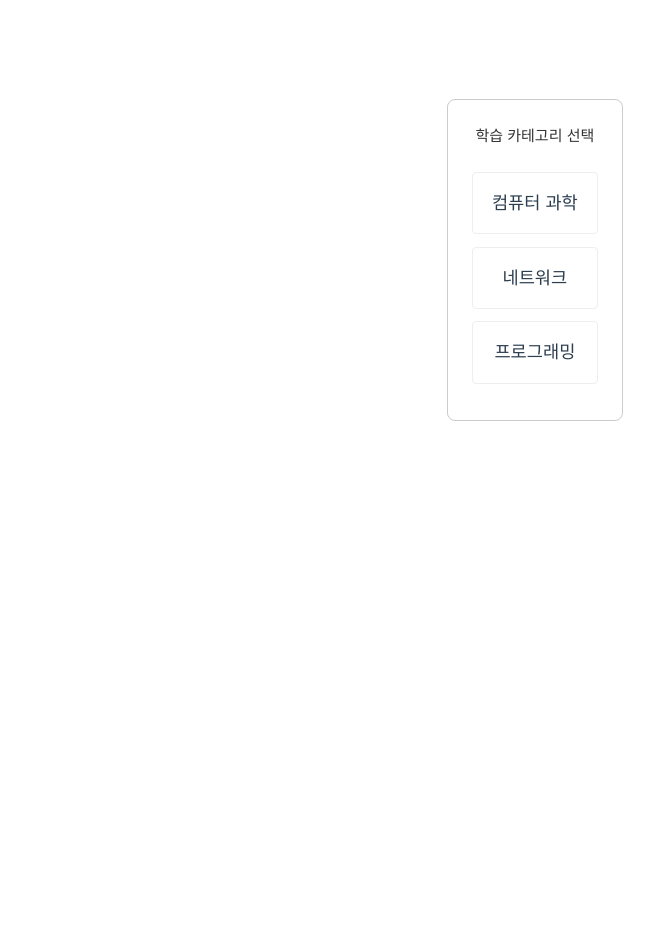
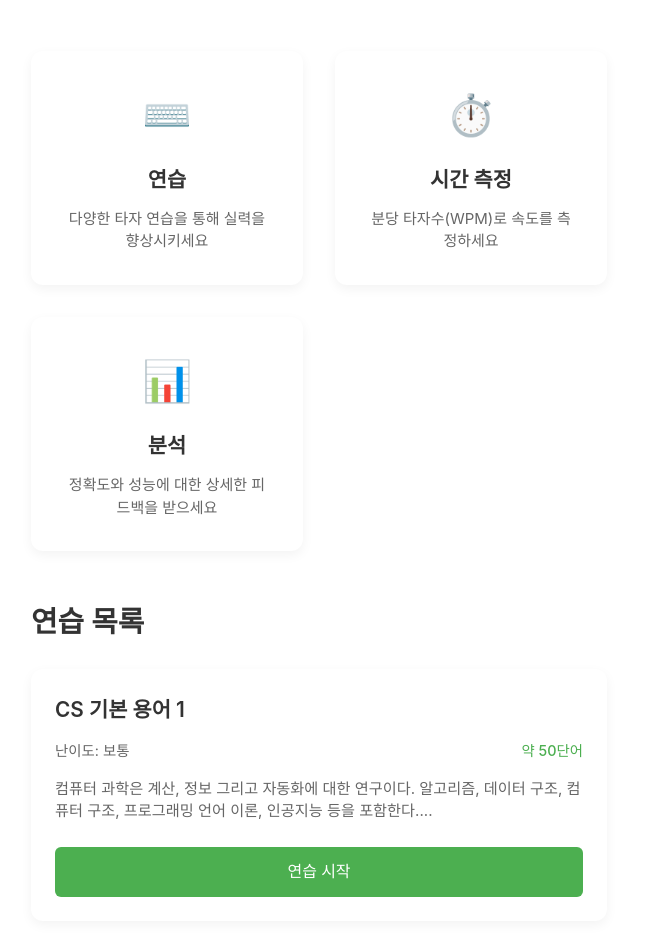
Before and after one commit to co2plant/TypingProject, a Vue app: page / in a window 1280 px wide. Shown: the part 140-1076 px from the top of the page, without its empty margins (17-671 px from the left). Before the commit the page ends 800 px from the top, so only its background shows below. Built offline with nearby package versions, Linux system fonts and the light colour scheme.

Commit message:
Fix: Change Home UI

```diff
--- a/src/views/HomeView.vue
+++ b/src/views/HomeView.vue
@@ -1,9 +1,212 @@
 <script setup>
-import CategorySelectionView from './CategorySelectionView.vue';
+import { ref } from 'vue'
+import { useRouter } from 'vue-router'
+import typingContents from '@/data/typingContents.json'
+
+const router = useRouter()
+
+const startPractice = (contentId) => {
+  router.push({ name: 'practice', params: { contentId } })
+}
 </script>
 
 <template>
-  <main>
-    <CategorySelectionView />
-  </main>
+  <div class="home-container">
+    <div class="header">
+      <h1>타자 연습</h1>
+      <p class="subtitle">타자 속도와 정확도를 향상시키는 인터랙티브 타자 연습</p>
+    </div>
+
+    <div class="features">
+      <div class="feature-card">
+        <div class="feature-icon">⌨️</div>
+        <h3>연습</h3>
+        <p>다양한 타자 연습을 통해 실력을 향상시키세요</p>
+      </div>
+
+      <div class="feature-card">
+        <div class="feature-icon">⏱️</div>
+        <h3>시간 측정</h3>
+        <p>분당 타자수(WPM)로 속도를 측정하세요</p>
+      </div>
+
+      <div class="feature-card">
+        <div class="feature-icon">📊</div>
+        <h3>분석</h3>
+        <p>정확도와 성능에 대한 상세한 피드백을 받으세요</p>
+      </div>
+    </div>
+
+    <h2>연습 목록</h2>
+
+    <div class="content-list">
+      <div
+        v-for="content in typingContents"
+        :key="content.id"
+        class="content-card"
+        @click="startPractice(content.id)"
+      >
+        <h3>{{ content.title }}</h3>
+        <div class="content-meta">
+          <span class="difficulty">난이도: {{ content.difficulty || '보통' }}</span>
+          <span class="word-count">{{ content.wordCount || '약 50' }}단어</span>
+        </div>
+        <p class="content-preview">{{ content.content.substring(0, 100) }}...</p>
+        <button class="start-btn">연습 시작</button>
+      </div>
+    </div>
+  </div>
 </template>
+
+<style scoped>
+.home-container {
+  max-width: 1200px;
+  margin: 0 auto;
+  padding: 2rem 1rem;
+}
+
+.header {
+  text-align: center;
+  margin-bottom: 3rem;
+}
+
+h1 {
+  font-size: 2.5rem;
+  font-weight: 700;
+  margin-bottom: 1rem;
+  color: #333;
+}
+
+.subtitle {
+  font-size: 1.2rem;
+  color: #666;
+  max-width: 600px;
+  margin: 0 auto;
+}
+
+.features {
+  display: grid;
+  grid-template-columns: repeat(auto-fit, minmax(250px, 1fr));
+  gap: 2rem;
+  margin-bottom: 3rem;
+}
+
+.feature-card {
+  background-color: white;
+  padding: 2rem;
+  border-radius: 12px;
+  box-shadow: 0 4px 12px rgba(0, 0, 0, 0.05);
+  text-align: center;
+  transition: transform 0.2s ease, box-shadow 0.2s ease;
+}
+
+.feature-card:hover {
+  transform: translateY(-5px);
+  box-shadow: 0 6px 16px rgba(0, 0, 0, 0.1);
+}
+
+.feature-icon {
+  font-size: 2.5rem;
+  margin-bottom: 1rem;
+}
+
+.feature-card h3 {
+  font-size: 1.3rem;
+  font-weight: 600;
+  margin-bottom: 0.75rem;
+  color: #333;
+}
+
+.feature-card p {
+  color: #666;
+  line-height: 1.5;
+}
+
+h2 {
+  font-size: 1.8rem;
+  font-weight: 600;
+  margin: 2rem 0 1.5rem;
+  color: #333;
+}
+
+.content-list {
+  display: grid;
+  grid-template-columns: repeat(auto-fill, minmax(300px, 1fr));
+  gap: 2rem;
+}
+
+.content-card {
+  background-color: white;
+  border-radius: 12px;
+  box-shadow: 0 4px 12px rgba(0, 0, 0, 0.05);
+  padding: 1.5rem;
+  transition: transform 0.2s ease, box-shadow 0.2s ease;
+  cursor: pointer;
+  display: flex;
+  flex-direction: column;
+}
+
+.content-card:hover {
+  transform: translateY(-5px);
+  box-shadow: 0 6px 16px rgba(0, 0, 0, 0.1);
+}
+
+.content-card h3 {
+  font-size: 1.3rem;
+  font-weight: 600;
+  margin-bottom: 0.75rem;
+  color: #333;
+}
+
+.content-meta {
+  display: flex;
+  justify-content: space-between;
+  margin-bottom: 1rem;
+  font-size: 0.9rem;
+}
+
+.difficulty {
+  color: #666;
+}
+
+.word-count {
+  color: #4CAF50;
+  font-weight: 500;
+}
+
+.content-preview {
+  color: #666;
+  font-size: 0.95rem;
+  line-height: 1.5;
+  margin-bottom: 1.5rem;
+  flex-grow: 1;
+}
+
+.start-btn {
+  background-color: #4CAF50;
+  color: white;
+  border: none;
+  border-radius: 6px;
+  padding: 0.75rem 0;
+  font-size: 1rem;
+  font-weight: 500;
+  cursor: pointer;
+  transition: background-color 0.2s ease;
+  width: 100%;
+}
+
+.start-btn:hover {
+  background-color: #43a047;
+}
+
+@media (max-width: 768px) {
+  .features {
+    grid-template-columns: 1fr;
+    gap: 1.5rem;
+  }
+
+  .content-list {
+    grid-template-columns: 1fr;
+  }
+}
+</style>
```
